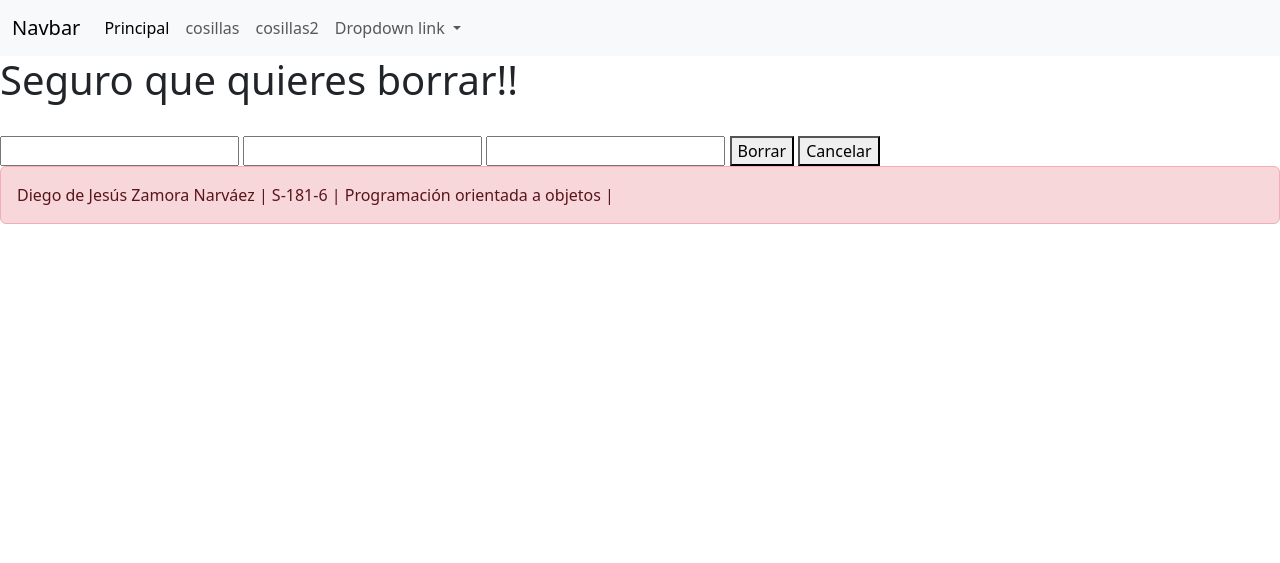
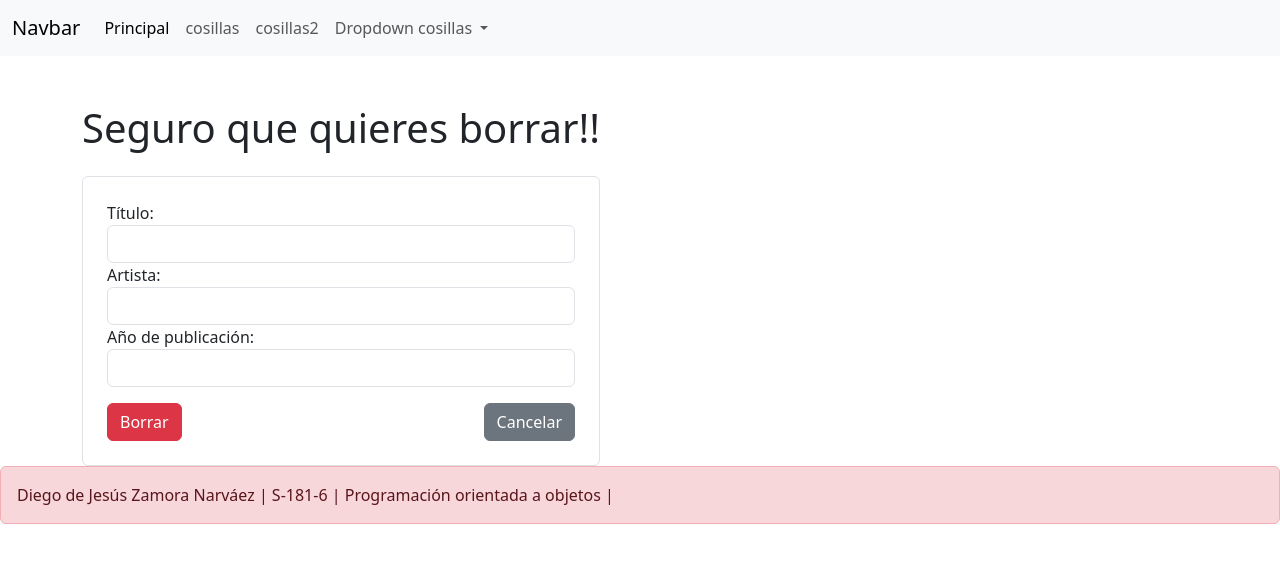
Before and after one commit to DiegoZNz/POO_181, a Flask app: page /edit2/1 in a window 1280 px wide. Shown: the top 563 px of the page. Run offline with Flask 3, Linux system fonts and the light colour scheme; data that the repository does not hold is empty; some libraries are stand-ins or nearby versions.

Commit message:
Practica 9 TERMINADA | Diseño terminado

```diff
--- a/P2/IntroFlask/app.py
+++ b/P2/IntroFlask/app.py
@@ -80,9 +80,6 @@ def edit2(id):
 def delete(id):
     if request.method == 'POST':
         if request.form.get('action') == 'delete':
-            varTitulo = request.form['txtTitulo']
-            varArtista = request.form['txtArtista']
-            varAnio = request.form['txtAnio']
             UpdCur = mysql.connection.cursor()
             UpdCur.execute('delete from tbalbums where id = %s', (id,))
             mysql.connection.commit()
--- a/P2/IntroFlask/templates/DeleteAlbums.html
+++ b/P2/IntroFlask/templates/DeleteAlbums.html
@@ -1,12 +1,29 @@
 {% extends 'plantilla.html'%}
 {% block body %}
-    <h1>Seguro que quieres borrar!!</h1>
-    <br>
-    <form action="/delete/{{listIdDlt[0]}}" method="POST">
-        <input type="text" name="txtTitulo" value="{{listIdDlt[1]}}">
-        <input type="text" name="txtArtista" value="{{listIdDlt[2]}}">
-        <input type="number" name="txtAnio" value="{{listIdDlt[3]}}">
-        <button type="submit" name="action" value="delete">Borrar</button>
-        <button type="submit" name="action" value="cancel">Cancelar</button>
-    </form>
+    <div class="container mt-5">
+        <div class="row">
+        <div class="col-12">
+            <h1 class="mb-4">Seguro que quieres borrar!!</h1>
+            <form action="/delete/{{listIdDlt[0]}}" method="POST" class="border p-4 rounded">
+            <div class="form-group">
+                <label for="txtTitulo">Título:</label>
+                <input type="text" name="txtTitulo" class="form-control" value="{{listIdDlt[1]}}" readonly>
+            </div>
+            <div class="form-group">
+                <label for="txtArtista">Artista:</label>
+                <input type="text" name="txtArtista" class="form-control" value="{{listIdDlt[2]}}" readonly>
+            </div>
+            <div class="form-group">
+                <label for="txtAnio">Año de publicación:</label>
+                <input type="number" name="txtAnio" class="form-control" value="{{listIdDlt[3]}}" readonly>
+            </div>
+            <div class="d-flex justify-content-between">
+                <button type="submit" name="action" value="delete" class="btn btn-danger mt-3">Borrar</button>
+                <button type="submit" name="action" value="cancel" class="btn btn-secondary mt-3">Cancelar</button>
+            </div>
+            </form>
+        </div>
+        </div>
+    </div>
+
 {% endblock %}
--- a/P2/IntroFlask/templates/plantilla.html
+++ b/P2/IntroFlask/templates/plantilla.html
@@ -5,9 +5,12 @@
     <meta name="viewport" content="width=device-width, initial-scale=1.0">
     <link href="https://cdn.jsdelivr.net/npm/bootstrap@5.3.0/dist/css/bootstrap.min.css" rel="stylesheet" integrity="sha384-9ndCyUaIbzAi2FUVXJi0CjmCapSmO7SnpJef0486qhLnuZ2cdeRhO02iuK6FUUVM" crossorigin="anonymous">
     <link rel="stylesheet" href="https://cdn.jsdelivr.net/npm/bootstrap-icons@1.10.5/font/bootstrap-icons.css">
+    <link rel="stylesheet" href="https://cdn.jsdelivr.net/npm/sweetalert2@11/dist/sweetalert2.min.css">
+    <script src="https://cdn.jsdelivr.net/npm/sweetalert2@11"></script>
+
     <title>Plantilla</title>
 </head>
-<body>
+<body class="d-flex flex-column">
     <nav class="navbar navbar-expand-lg bg-body-tertiary">
         <div class="container-fluid">
           <a class="navbar-brand" href="#">Navbar</a>
@@ -17,7 +20,7 @@
           <div class="collapse navbar-collapse" id="navbarNavDropdown">
             <ul class="navbar-nav">
               <li class="nav-item">
-                <a class="nav-link active" aria-current="page" href="#">Principal</a>
+                <a class="nav-link active" aria-current="page" href="/">Principal</a>
               </li>
               <li class="nav-item">
                 <a class="nav-link" href="#">cosillas</a>
@@ -27,7 +30,7 @@
               </li>
               <li class="nav-item dropdown">
                 <a class="nav-link dropdown-toggle" href="#" role="button" data-bs-toggle="dropdown" aria-expanded="false">
-                  Dropdown link
+                  Dropdown cosillas
                 </a>
                 <ul class="dropdown-menu">
                   <li><a class="dropdown-item" href="#">Action</a></li>
@@ -39,12 +42,17 @@
           </div>
         </div>
       </nav>
-    {% block body %}
+      <div class="container flex-grow-1 d-flex">
+        <div class="row">
+            {% block body %}
 
-    {% endblock %}
-    <div class="alert alert-danger" role="alert">
+            {% endblock %}
+        </div>
+      </div>
+      <div class="alert alert-danger" role="alert">
         Diego de Jesús Zamora Narváez | S-181-6 | Programación orientada a objetos |
       </div>
-    <script src="https://cdn.jsdelivr.net/npm/bootstrap@5.3.0/dist/js/bootstrap.bundle.min.js" integrity="sha384-geWF76RCwLtnZ8qwWowPQNguL3RmwHVBC9FhGdlKrxdiJJigb/j/68SIy3Te4Bkz" crossorigin="anonymous"></script>
+
+      <script src="https://cdn.jsdelivr.net/npm/bootstrap@5.3.0/dist/js/bootstrap.bundle.min.js" integrity="sha384-geWF76RCwLtnZ8qwWowPQNguL3RmwHVBC9FhGdlKrxdiJJigb/j/68SIy3Te4Bkz" crossorigin="anonymous"></script>
 </body>
 </html>
```
Also changed, not shown: P2/IntroFlask/templates/EditAlbums.html (+24 -8 lines), P2/IntroFlask/templates/index.html (+7 -5 lines).
